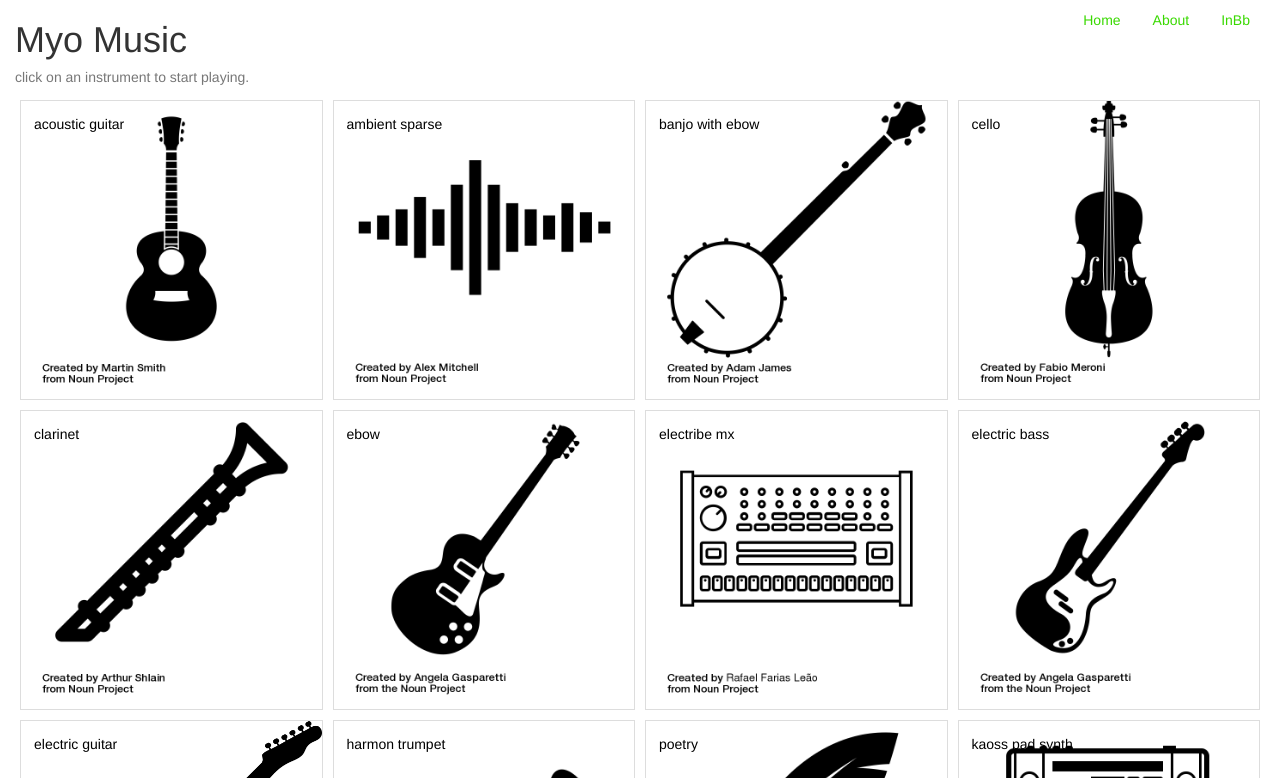
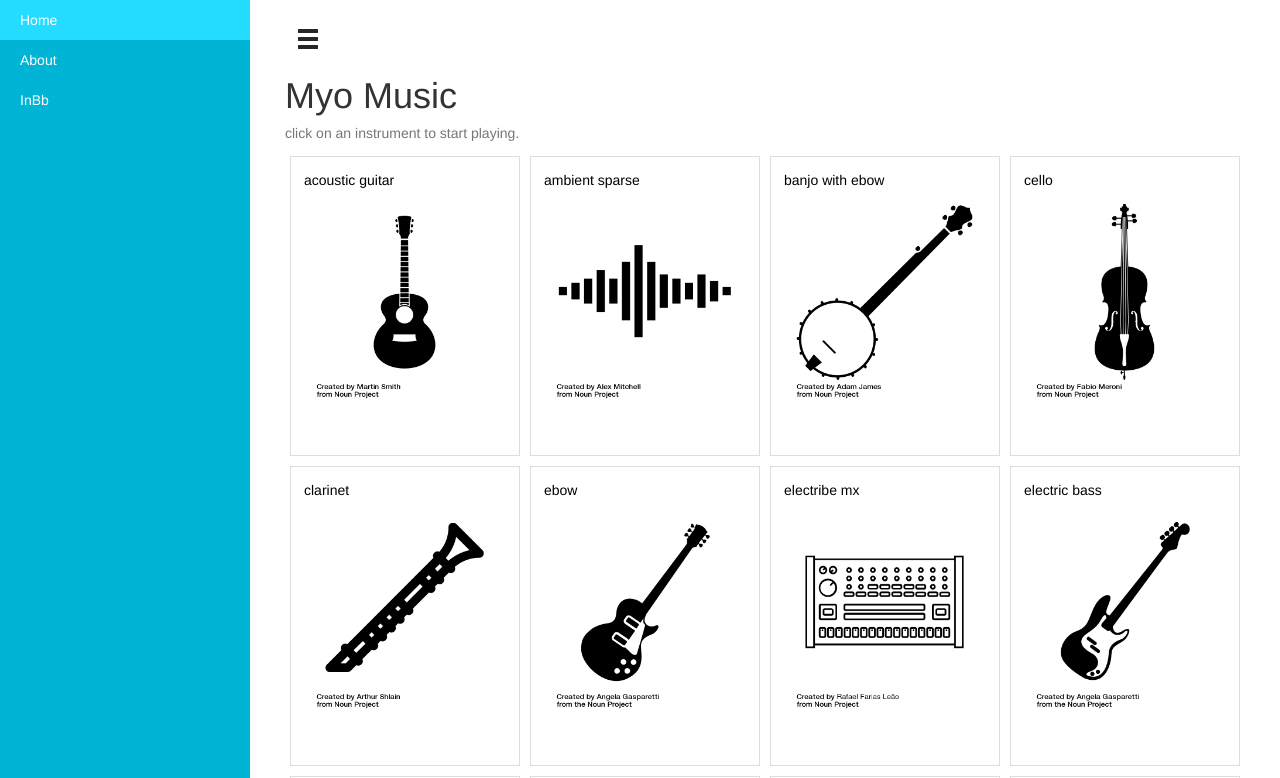
Before and after one commit to alanbsmith/myo-music, a website: page index.html in a window 1280 px wide. Shown: the top 778 px of the page. Drawn offline with nearby package versions, Linux system fonts and the light colour scheme; no server answers.

Commit message:
adds sidenav

```diff
--- a/index.html
+++ b/index.html
@@ -2,21 +2,24 @@
 <html>
 <head>
   <title>Myo Music</title>
-
   <link rel="stylesheet" type="text/css" href="https://maxcdn.bootstrapcdn.com/bootswatch/3.3.5/paper/bootstrap.min.css">
   <link rel="stylesheet" type="text/css" href="/styles/base.css">
   <script src="https://cdnjs.cloudflare.com/ajax/libs/jquery/2.1.1/jquery.min.js"></script>
   <script src="https://maxcdn.bootstrapcdn.com/bootstrap/3.3.5/js/bootstrap.min.js"></script>
 </head>
 <body>
+  <div id='wrapper'>
+    <div id="sidebar-wrapper">
+    <ul class="sidebar-nav">
+      <li><a href="/">Home</a></li>
+      <li><a href="/about">About</a></li>
+      <li><a href="http://inbflat.net/" target='_blank'>InBb</a></li>
+    </ul>
+  </div>
+  <div id='page-content-wrapper'>
     <div class='container-fluid'>
-    <nav>
-      <ul class="nav nav-pills pull-right">
-        <li role="presentation"><a href="/">Home</a></li>
-        <li role="presentation"><a href="/about">About</a></li>
-        <li role="presentation"><a href="http://inbflat.net/" target='_blank'>InBb</a></li>
-      </ul>
-    </nav>
+    <a href="#menu-toggle" class="btn btn-menu glyphicon glyphicon-menu-hamburger" id="menu-toggle"></a>
+
       <h1>Myo Music</h1>
       <h5 class='text-muted'>click on an instrument to start playing.</h5>
       <div class='col-xs-3'>
@@ -181,9 +184,16 @@
 
     </div>
     <footer></footer>
+  </div>
+</div>
 <script src="/socket.io/socket.io.js"></script>
 </body>
 <script>
+
+  $("#menu-toggle").click(function(e) {
+      e.preventDefault();
+      $("#wrapper").toggleClass("toggled");
+  });
 
   var socket = io.connect();
   socket.on('connect', function(data) {
--- a/public/styles/base.css
+++ b/public/styles/base.css
@@ -2,8 +2,12 @@ footer {
   height: 80px;
 }
 
+p {
+  font-size: 14px;
+}
+
 a, a:hover, a:active {
-  color: #39d900;
+  color: #00b4d6;
   text-decoration: none;
 }
 
@@ -17,16 +21,24 @@ a, a:hover, a:active {
   margin-bottom: 0px;
 }
 
+.thumbnail:hover {
+  background-color: #24dcff;
+}
+
 .thumbnail .caption {
   color: #000000;
 }
 
 .play {
-  background-color: #c626ff;
+  background-color: #ff4b29;
   filter: invert(100%);
   -webkit-filter: invert(100%);
   border: none;
   color: #ffffff;
+}
+
+.play:hover {
+  background-color: #db2300;
 }
 
 .col-xs-3 {
@@ -42,9 +54,8 @@ a, a:hover, a:active {
   background-image: url('../images/ambient-sparse.png');
   background-repeat: no-repeat;
   background-position: center;
-  background-size: cover;
+  background-size: 90%;
   min-height: 300px;
-  /*min-width: 300px;*/
 }
 
 #acoustic-guitar {
@@ -52,9 +63,8 @@ a, a:hover, a:active {
   background-image: url('../images/acoustic-guitar.png');
   background-repeat: no-repeat;
   background-position: center;
-  background-size: cover;
+  background-size: 90%;
   min-height: 300px;
-  /*min-width: 300px;*/
 }
 
 #banjo-with-ebow {
@@ -62,9 +72,8 @@ a, a:hover, a:active {
   background-image: url('../images/banjo.png');
   background-repeat: no-repeat;
   background-position: center;
-  background-size: cover;
+  background-size: 90%;
   min-height: 300px;
-  /*min-width: 300px;*/
 }
 
 #cello {
@@ -72,9 +81,8 @@ a, a:hover, a:active {
   background-image: url('../images/cello.png');
   background-repeat: no-repeat;
   background-position: center;
-  background-size: cover;
+  background-size: 90%;
   min-height: 300px;
-  /*min-width: 300px;*/
 }
 
 #clarinet {
@@ -82,9 +90,8 @@ a, a:hover, a:active {
   background-image: url('../images/clarinet.png');
   background-repeat: no-repeat;
   background-position: center;
-  background-size: cover;
+  background-size: 90%;
   min-height: 300px;
-  /*min-width: 300px;*/
 }
 
 #ebow {
@@ -92,9 +99,8 @@ a, a:hover, a:active {
   background-image: url('../images/ebow.png');
   background-repeat: no-repeat;
   background-position: center;
-  background-size: cover;
+  background-size: 90%;
   min-height: 300px;
-  /*min-width: 300px;*/
 }
 
 #electribe-mx {
@@ -102,9 +108,8 @@ a, a:hover, a:active {
   background-image: url('../images/electribe-mx.png');
   background-repeat: no-repeat;
   background-position: center;
-  background-size: cover;
+  background-size: 90%;
   min-height: 300px;
-  /*min-width: 300px;*/
 }
 
 #electric-bass {
@@ -112,9 +117,8 @@ a, a:hover, a:active {
   background-image: url('../images/electric-bass.png');
   background-repeat: no-repeat;
   background-position: center;
-  background-size: cover;
+  background-size: 90%;
   min-height: 300px;
-  /*min-width: 300px;*/
 }
 
 #electric-guitar {
@@ -122,9 +126,8 @@ a, a:hover, a:active {
   background-image: url('../images/electric-guitar.png');
   background-repeat: no-repeat;
   background-position: center;
-  background-size: cover;
+  background-size: 90%;
   min-height: 300px;
-  /*min-width: 300px;*/
 }
 
 #harmon-trumpet {
@@ -132,9 +135,8 @@ a, a:hover, a:active {
   background-image: url('../images/harmon-trumpet.png');
   background-repeat: no-repeat;
   background-position: center;
-  background-size: cover;
+  background-size: 90%;
   min-height: 300px;
-  /*min-width: 300px;*/
 }
 
 #information {
@@ -142,9 +144,8 @@ a, a:hover, a:active {
   background-image: url('../images/information.png');
   background-repeat: no-repeat;
   background-position: center;
-  background-size: cover;
+  background-size: 90%;
   min-height: 300px;
-  /*min-width: 300px;*/
 }
 
 #kaoss-pad-synth {
@@ -152,9 +153,8 @@ a, a:hover, a:active {
   background-image: url('../images/kaoss-pad-synth.png');
   background-repeat: no-repeat;
   background-position: center;
-  background-size: cover;
+  background-size: 90%;
   min-height: 300px;
-  /*min-width: 300px;*/
 }
 
 #mallets {
@@ -162,9 +162,8 @@ a, a:hover, a:active {
   background-image: url('../images/mallets.png');
   background-repeat: no-repeat;
   background-position: center;
-  background-size: cover;
+  background-size: 90%;
   min-height: 300px;
-  /*min-width: 300px;*/
 }
 
 #nintendo-ds {
@@ -172,9 +171,8 @@ a, a:hover, a:active {
   background-image: url('../images/nintendo-ds.png');
   background-repeat: no-repeat;
   background-position: center;
-  background-size: cover;
+  background-size: 90%;
   min-height: 300px;
-  /*min-width: 300px;*/
 }
 
 #omnichord-and-qchord {
@@ -182,9 +180,8 @@ a, a:hover, a:active {
   background-image: url('../images/omnichord-and-qchord.png');
   background-repeat: no-repeat;
   background-position: center;
-  background-size: cover;
+  background-size: 90%;
   min-height: 300px;
-  /*min-width: 300px;*/
 }
 
 #piano {
@@ -192,9 +189,8 @@ a, a:hover, a:active {
   background-image: url('../images/piano.png');
   background-repeat: no-repeat;
   background-position: center;
-  background-size: cover;
+  background-size: 90%;
   min-height: 300px;
-  /*min-width: 300px;*/
 }
 
 #rhodes-piano {
@@ -202,9 +198,8 @@ a, a:hover, a:active {
   background-image: url('../images/rhodes-piano.png');
   background-repeat: no-repeat;
   background-position: center;
-  background-size: cover;
+  background-size: 90%;
   min-height: 300px;
-  /*min-width: 300px;*/
 }
 
 #toy-sax {
@@ -212,9 +207,8 @@ a, a:hover, a:active {
   background-image: url('../images/saxophone.png');
   background-repeat: no-repeat;
   background-position: center;
-  background-size: cover;
+  background-size: 90%;
   min-height: 300px;
-  /*min-width: 300px;*/
 }
 
 #vocals {
@@ -222,9 +216,8 @@ a, a:hover, a:active {
   background-image: url('../images/vocals.png');
   background-repeat: no-repeat;
   background-position: center;
-  background-size: cover;
+  background-size: 90%;
   min-height: 300px;
-  /*min-width: 300px;*/
 }
 
 
@@ -233,7 +226,136 @@ a, a:hover, a:active {
   background-image: url('../images/violin.png');
   background-repeat: no-repeat;
   background-position: center;
-  background-size: cover;
+  background-size: 90%;
   min-height: 300px;
-  /*min-width: 300px;*/
 }
+
+/* Sidebar Styles */
+.btn {
+  border-radius: 0;
+}
+
+.btn-menu {
+  background-color: #fff;
+  padding: 10px;
+}
+
+.glyphicon {
+  padding-top: 0px;
+  padding-bottom: 0px;
+  color: #262626;
+  font-size: 24px;
+}
+
+.glyphicon:hover {
+  color: #24dcff;
+}
+
+.glyphicon:focus {
+  color: #00b4d6;
+}
+
+#wrapper {
+    padding-left: 0;
+    -webkit-transition: all 0.5s ease;
+    -moz-transition: all 0.5s ease;
+    -o-transition: all 0.5s ease;
+    transition: all 0.5s ease;
+}
+
+#wrapper.toggled {
+    padding-left: 250px;
+}
+
+#sidebar-wrapper {
+    z-index: 1000;
+    position: fixed;
+    left: 250px;
+    width: 0;
+    height: 100%;
+    margin-left: -250px;
+    overflow-y: auto;
+    background: #00b4d6;
+    -webkit-transition: all 0.5s ease;
+    -moz-transition: all 0.5s ease;
+    -o-transition: all 0.5s ease;
+    transition: all 0.5s ease;
+}
+
+#wrapper.toggled #sidebar-wrapper {
+    width: 250px;
+}
+
+#page-content-wrapper {
+    width: 100%;
+    position: absolute;
+    padding: 15px;
+}
+
+#wrapper.toggled #page-content-wrapper {
+    position: absolute;
+    margin-right: -250px;
+}
+
+.sidebar-nav {
+    position: absolute;
+    top: 0;
+    width: 250px;
+    margin: 0;
+    padding: 0;
+    list-style: none;
+}
+
+.sidebar-nav li {
+    text-indent: 20px;
+    line-height: 40px;
+}
+
+.sidebar-nav li a {
+    display: block;
+    text-decoration: none;
+    color: #ffffff;
+}
+
+.sidebar-nav li a:hover {
+    text-decoration: none;
+    color: #ffffff;
+    background: #24dcff;
+}
+
+.sidebar-nav li a:active,
+.sidebar-nav li a:focus {
+    text-decoration: none;
+}
+
+.sidebar-nav > .sidebar-brand a {
+    color: #999999;
+}
+
+@media(min-width:768px) {
+    #wrapper {
+        padding-left: 250px;
+    }
+
+    #wrapper.toggled {
+        padding-left: 0;
+    }
+
+    #sidebar-wrapper {
+        width: 250px;
+    }
+
+    #wrapper.toggled #sidebar-wrapper {
+        width: 0;
+    }
+
+    #page-content-wrapper {
+        padding: 20px;
+        position: relative;
+    }
+
+    #wrapper.toggled #page-content-wrapper {
+        position: relative;
+        margin-right: 0;
+    }
+}
```
Also changed, not shown: about.html (+22 -8 lines). Lines whose indentation alone changed are shown as unchanged.
